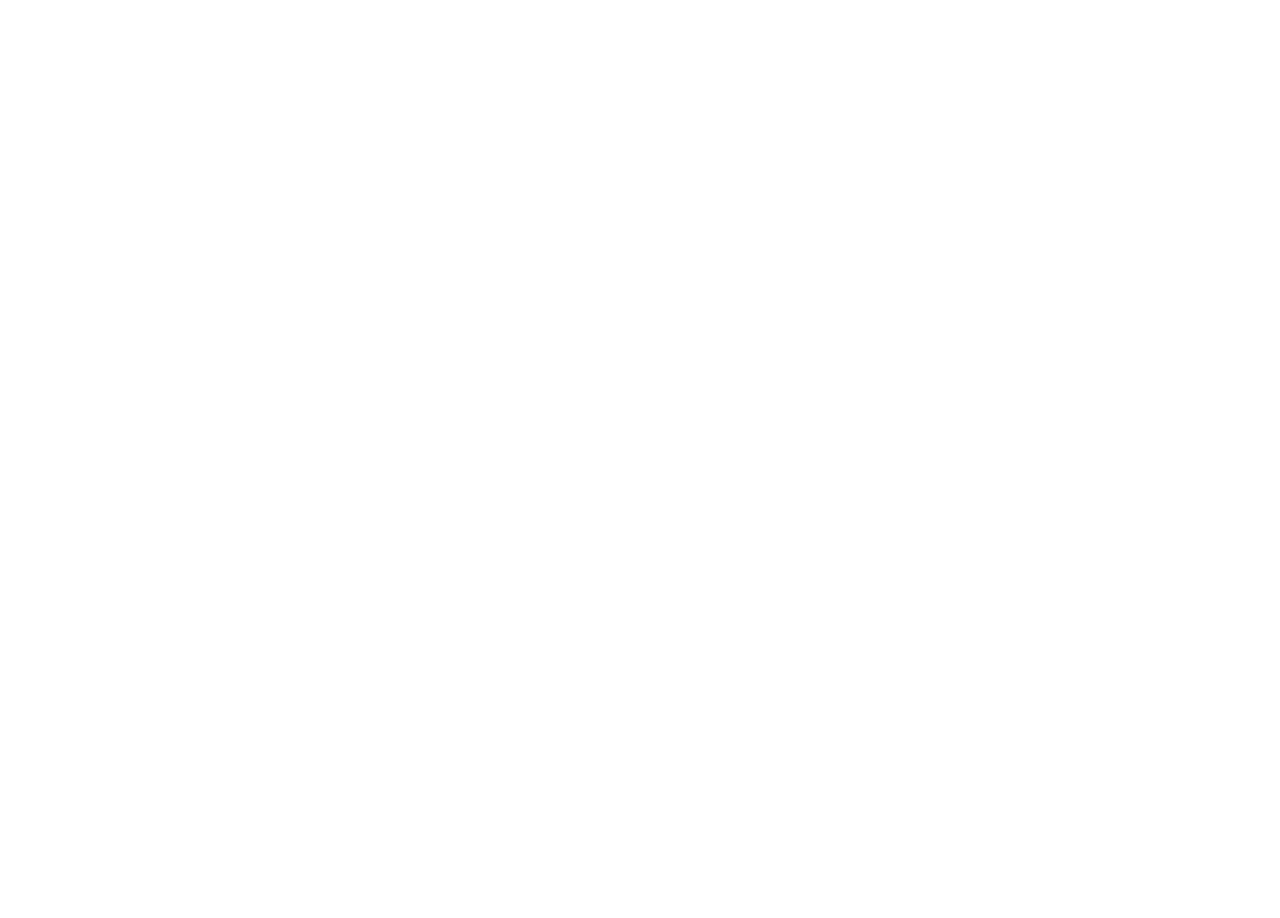
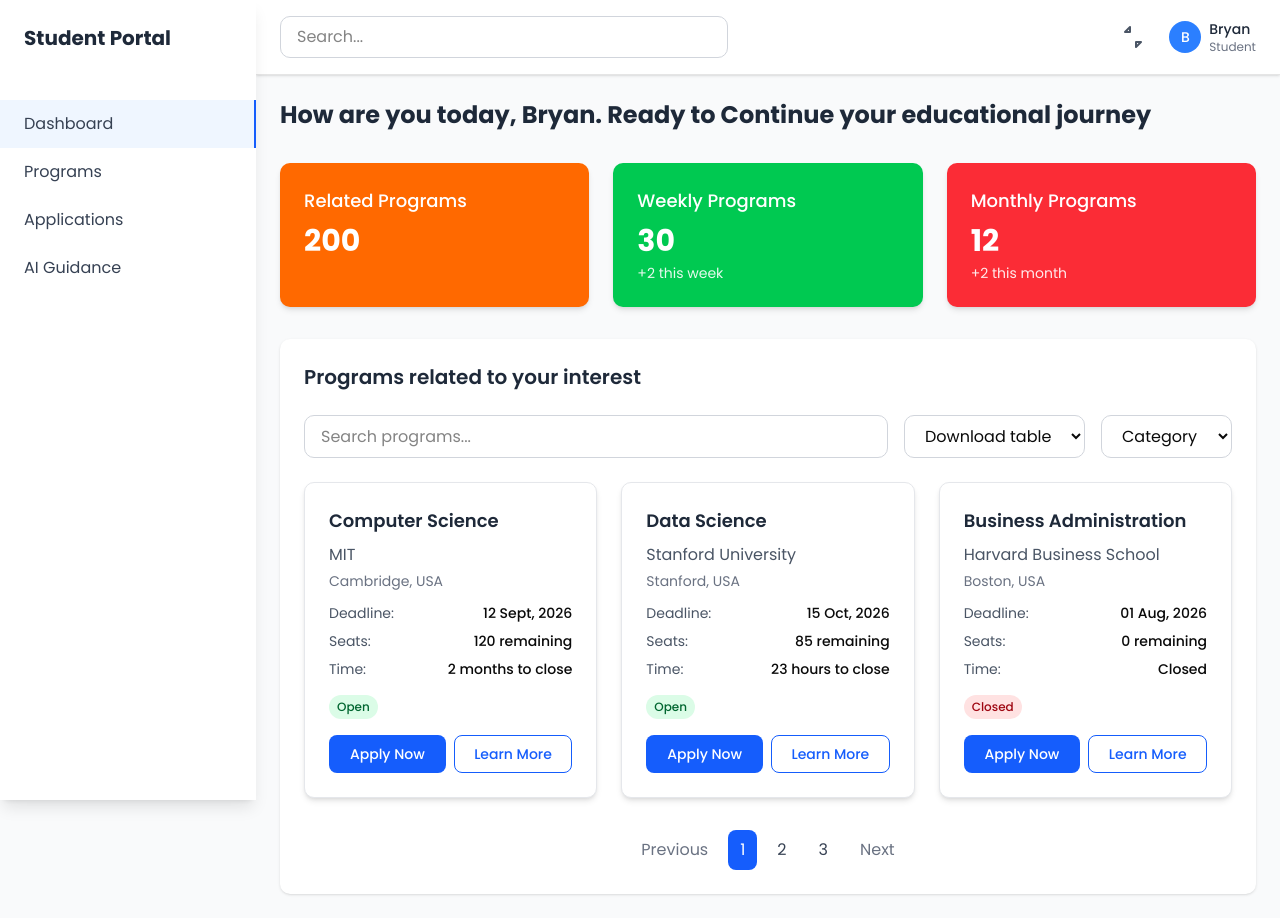
Before and after one commit to Solvit-Africa-Training-Center/career-compass-frontend, a React (Vite) app: page / in a window 1280 px wide. Before the commit the page ends 800 px from the top, so only its background shows below. Built offline with nearby package versions, Linux system fonts and the light colour scheme.

Commit message:
program contents

```diff
--- a/src/App.tsx
+++ b/src/App.tsx
@@ -1,19 +1,102 @@
-import Home from "@/pages/Home"
-import About from "./pages/About"
+import React from 'react';
+import Sidebar from './components/Sidebar';
+import Topbar from './components/Topbar';
+import SummaryCard from './components/SummaryCard';
+import ProgramCard from './components/ProgramCard';
+import Pagination from './components/Pagination';
+import { Program, SummaryCard as SummaryCardType } from './types/index';
 
+const App: React.FC = () => {
+  const summaryCards: SummaryCardType[] = [
+    { title: 'Related Programs', count: 200, color: 'orange' },
+    { title: 'Weekly Programs', count: 30, growth: '+2 this week', color: 'green' },
+    { title: 'Monthly Programs', count: 12, growth: '+2 this month', color: 'red' }
+  ];
 
-
-function App() {
+  const programs: Program[] = [
+    {
+      id: '1',
+      title: 'Computer Science',
+      university: 'MIT',
+      location: 'Cambridge, USA',
+      deadline: '12 Sept, 2026',
+      seats: 120,
+      timeRemaining: '2 months to close',
+      status: 'Open'
+    },
+    {
+      id: '2',
+      title: 'Data Science',
+      university: 'Stanford University',
+      location: 'Stanford, USA',
+      deadline: '15 Oct, 2026',
+      seats: 85,
+      timeRemaining: '23 hours to close',
+      status: 'Open'
+    },
+    {
+      id: '3',
+      title: 'Business Administration',
+      university: 'Harvard Business School',
+      location: 'Boston, USA',
+      deadline: '01 Aug, 2026',
+      seats: 0,
+      timeRemaining: 'Closed',
+      status: 'Closed'
+    }
+  ];
 
   return (
-    <>
-      {/* <Button /> */}
-      {/* <Button>Search</Button> */}
-      {/* <Home /> */}
-      <About/>
+    <div className="min-h-screen bg-gray-50">
+      <Sidebar />
+      <Topbar />
 
-    </>
-  )
-}
+      <main className="ml-64 p-6">
+        <div className="mb-8">
+          <h1 className="text-2xl font-bold text-gray-800 mb-2">
+            How are you today, Bryan. Ready to Continue your educational journey
+          </h1>
+        </div>
 
-export default App
+        <div className="grid grid-cols-1 md:grid-cols-3 gap-6 mb-8">
+          {summaryCards.map((card, index) => (
+            <SummaryCard key={index} card={card} />
+          ))}
+        </div>
+
+        <div className="bg-white rounded-lg shadow-sm p-6">
+          <h2 className="text-xl font-semibold text-gray-800 mb-6">
+            Programs related to your interest
+          </h2>
+
+          <div className="flex flex-col md:flex-row gap-4 mb-6">
+            <input
+              type="text"
+              placeholder="Search programs..."
+              className="flex-1 px-4 py-2 border border-gray-300 rounded-lg focus:outline-none focus:ring-2 focus:ring-blue-500"
+            />
+            <select className="px-4 py-2 border border-gray-300 rounded-lg focus:outline-none focus:ring-2 focus:ring-blue-500">
+              <option>Download table</option>
+            </select>
+            <select className="px-4 py-2 border border-gray-300 rounded-lg focus:outline-none focus:ring-2 focus:ring-blue-500">
+              <option>Category</option>
+              <option>University</option>
+              <option>Program</option>
+              <option>Duration</option>
+            </select>
+          </div>
+
+          <div className="grid grid-cols-1 md:grid-cols-2 lg:grid-cols-3 gap-6">
+            {programs.map((program) => (
+              <ProgramCard key={program.id} program={program} />
+            ))}
+          </div>
+
+          <Pagination />
+        </div>
+      </main>
+    </div>
+  );
+};
+
+export default App;
--- /dev/null
+++ b/src/components/Pagination.tsx
@@ -0,0 +1,28 @@
+import React from 'react';
+
+const Pagination: React.FC = () => {
+  return (
+    <div className="flex items-center justify-center space-x-2 mt-8">
+      <button className="px-3 py-2 text-gray-500 hover:text-gray-700">
+        Previous
+      </button>
+      {[1, 2, 3].map((page) => (
+        <button
+          key={page}
+          className={`px-3 py-2 rounded-md ${
+            page === 1
+              ? 'bg-blue-600 text-white'
+              : 'text-gray-700 hover:bg-gray-100'
+          }`}
+        >
+          {page}
+        </button>
+      ))}
+      <button className="px-3 py-2 text-gray-500 hover:text-gray-700">
+        Next
+      </button>
+    </div>
+  );
+};
+
+export default Pagination;
--- /dev/null
+++ b/src/components/ProgramCard.tsx
@@ -0,0 +1,52 @@
+import React from 'react';
+import { Program } from '../types';
+
+interface Props {
+  program: Program;
+}
+
+const ProgramCard: React.FC<Props> = ({ program }) => {
+  return (
+    <div className="bg-white rounded-lg shadow-md p-6 border border-gray-200">
+      <h3 className="text-lg font-semibold text-gray-800 mb-2">{program.title}</h3>
+      <p className="text-gray-600 mb-1">{program.university}</p>
+      <p className="text-gray-500 text-sm mb-3">{program.location}</p>
+
+      <div className="space-y-2 mb-4">
+        <div className="flex justify-between text-sm">
+          <span className="text-gray-600">Deadline:</span>
+          <span className="font-medium">{program.deadline}</span>
+        </div>
+        <div className="flex justify-between text-sm">
+          <span className="text-gray-600">Seats:</span>
+          <span className="font-medium">{program.seats} remaining</span>
+        </div>
+        <div className="flex justify-between text-sm">
+          <span className="text-gray-600">Time:</span>
+          <span className="font-medium">{program.timeRemaining}</span>
+        </div>
+      </div>
+
+      <div className="flex items-center justify-between mb-4">
+        <span className={`px-2 py-1 rounded-full text-xs font-medium ${
+          program.status === 'Open'
+            ? 'bg-green-100 text-green-800'
+            : 'bg-red-100 text-red-800'
+        }`}>
+          {program.status}
+        </span>
+      </div>
+
+      <div className="flex space-x-2">
+        <button className="flex-1 bg-blue-600 text-white py-2 px-4 rounded-md text-sm font-medium hover:bg-blue-700">
+          Apply Now
+        </button>
+        <button className="flex-1 border border-blue-600 text-blue-600 py-2 px-4 rounded-md text-sm font-medium hover:bg-blue-50">
+          Learn More
+        </button>
+      </div>
+    </div>
+  );
+};
+
+export default ProgramCard;
--- /dev/null
+++ b/src/components/Sidebar.tsx
@@ -0,0 +1,28 @@
+import React from 'react';
+
+const Sidebar: React.FC = () => {
+  const menuItems = ['Dashboard', 'Programs', 'Applications', 'AI Guidance'];
+
+  return (
+    <div className="w-64 bg-white shadow-lg h-screen fixed left-0 top-0 z-10">
+      <div className="p-6">
+        <h1 className="text-xl font-bold text-gray-800">Student Portal</h1>
+      </div>
+      <nav className="mt-6">
+        {menuItems.map((item, index) => (
+          <a
+            key={index}
+            href="#"
+            className={`block px-6 py-3 text-gray-700 hover:bg-blue-50 hover:text-blue-600 ${
+              item === 'Dashboard' ? 'bg-blue-50 text-blue-600 border-r-2 border-blue-600' : ''
+            }`}
+          >
+            {item}
+          </a>
+        ))}
+      </nav>
+    </div>
+  );
+};
+
+export default Sidebar;
--- /dev/null
+++ b/src/components/SummaryCard.tsx
@@ -0,0 +1,26 @@
+import React from 'react';
+import { SummaryCard as SummaryCardType } from '../types';
+
+interface Props {
+  card: SummaryCardType;
+}
+
+const SummaryCard: React.FC<Props> = ({ card }) => {
+  const colorClasses = {
+    orange: 'bg-orange-500',
+    green: 'bg-green-500',
+    red: 'bg-red-500'
+  };
+
+  return (
+    <div className={`${colorClasses[card.color]} text-white p-6 rounded-lg shadow-md`}>
+      <h3 className="text-lg font-medium mb-2">{card.title}</h3>
+      <p className="text-3xl font-bold mb-1">{card.count}</p>
+      {card.growth && (
+        <p className="text-sm opacity-90">{card.growth}</p>
+      )}
+    </div>
+  );
+};
+
+export default SummaryCard;
--- /dev/null
+++ b/src/components/Topbar.tsx
@@ -0,0 +1,35 @@
+import React from 'react';
+
+const Topbar: React.FC = () => {
+  return (
+    <div className="bg-white shadow-sm border-b px-6 py-4 ml-64">
+      <div className="flex items-center justify-between">
+        <div className="flex-1 max-w-md">
+          <input
+            type="text"
+            placeholder="Search..."
+            className="w-full px-4 py-2 border border-gray-300 rounded-lg focus:outline-none focus:ring-2 focus:ring-blue-500"
+          />
+        </div>
+        <div className="flex items-center space-x-4">
+          <button className="p-2 text-gray-600 hover:text-gray-800">
+            <svg className="w-6 h-6" fill="none" stroke="currentColor" viewBox="0 0 24 24">
+              <path strokeLinecap="round" strokeLinejoin="round" strokeWidth={2} d="M15 17h5l-5 5v-5zM9 7H4l5-5v5z" />
+            </svg>
+          </button>
+          <div className="flex items-center space-x-2">
+            <div className="w-8 h-8 bg-blue-500 rounded-full flex items-center justify-center">
+              <span className="text-white text-sm font-medium">B</span>
+            </div>
+            <div>
+              <p className="text-sm font-medium text-gray-800">Bryan</p>
+              <p className="text-xs text-gray-500">Student</p>
+            </div>
+          </div>
+        </div>
+      </div>
+    </div>
+  );
+};
+
+export default Topbar;
--- a/src/types/index.ts
+++ b/src/types/index.ts
@@ -0,0 +1,17 @@
+export interface Program {
+  id: string;
+  title: string;
+  university: string;
+  location: string;
+  deadline: string;
+  seats: number;
+  timeRemaining: string;
+  status: 'Open' | 'Closed';
+}
+
+export interface SummaryCard {
+  title: string;
+  count: number;
+  growth?: string;
+  color: 'orange' | 'green' | 'red';
+}
--- a/tsconfig.json
+++ b/tsconfig.json
@@ -16,6 +16,7 @@
       "@ui/*": ["./src/components/ui/*"],
       "@cards/*": ["./src/components/cards/*"],
       "@pages/*":["./src/pages/*"],
+      "@types/*":["./src/types/*"]
     }
   }
 }
```
